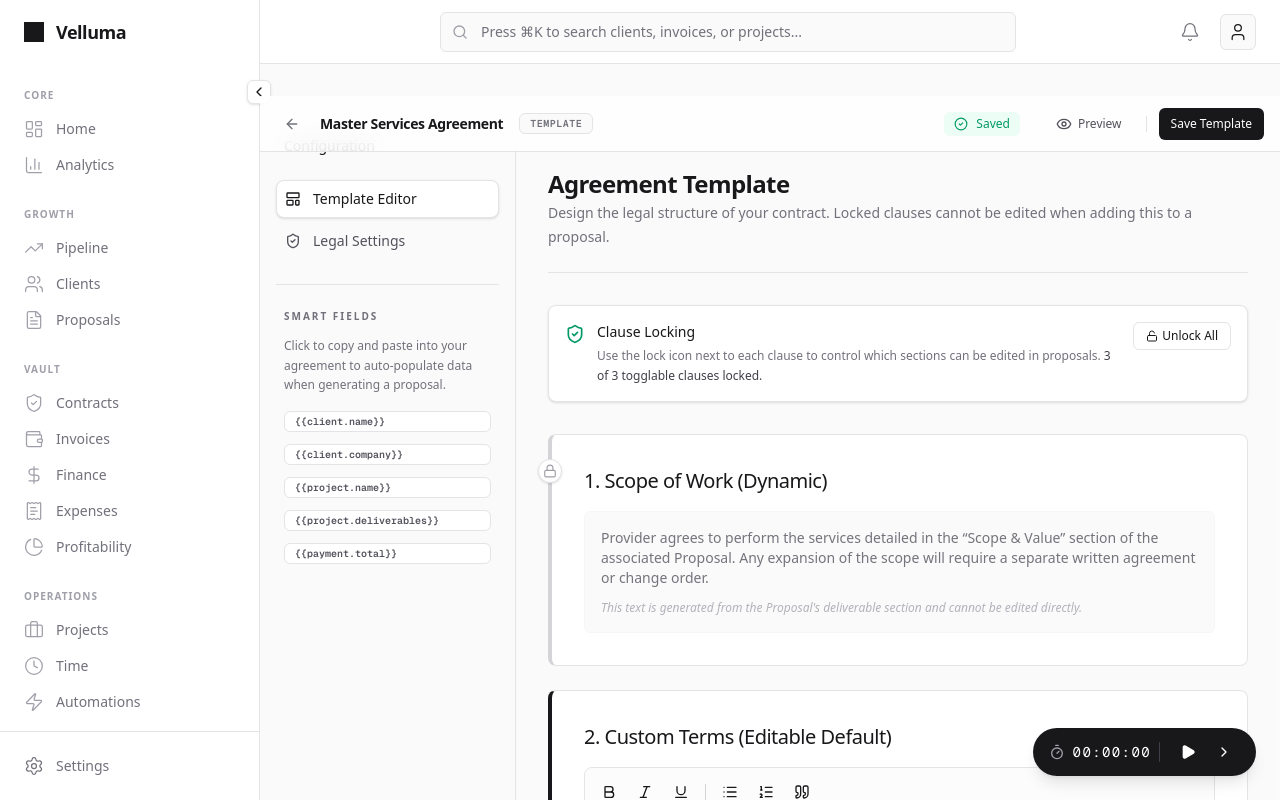
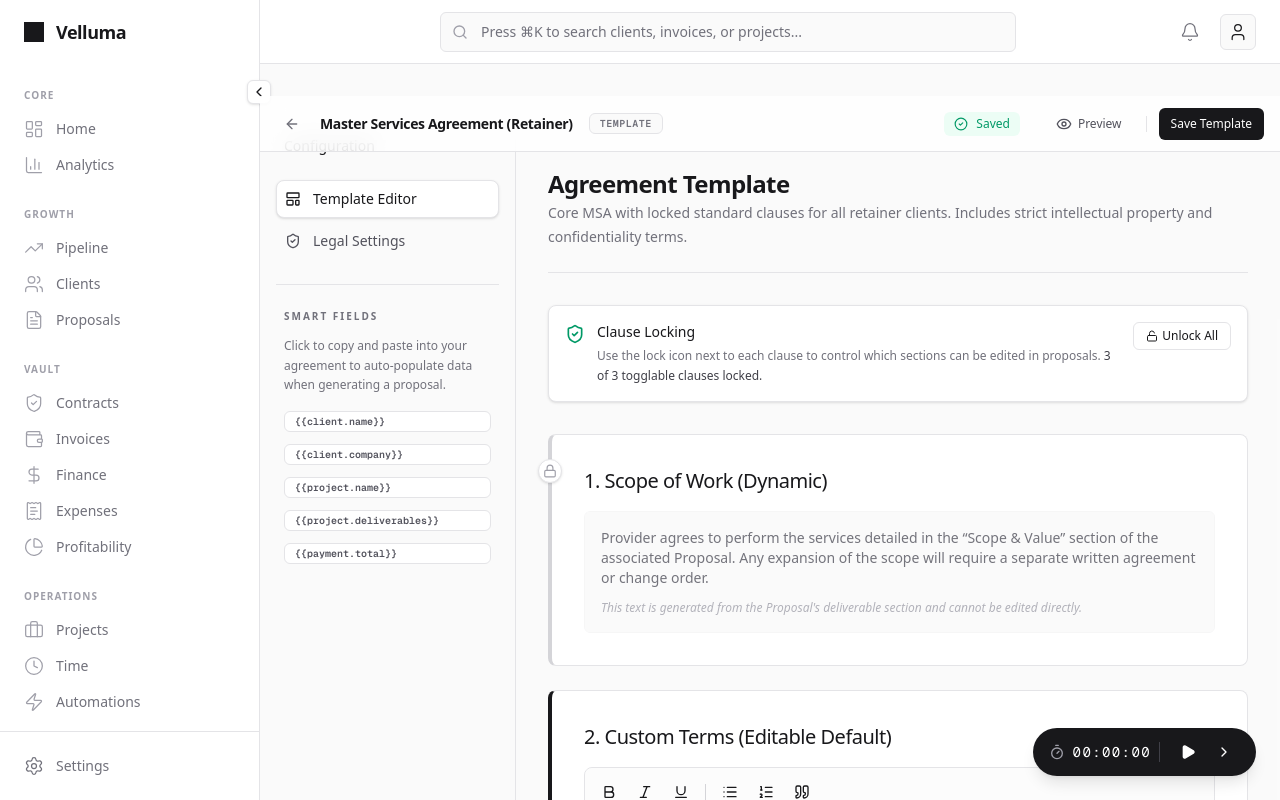
Before and after one commit to NajibOladosu/Velluma, a Next.js app in the folder apps/web/: page /contracts/t1 in a window 1280 px wide. Built offline with nearby package versions, Linux system fonts and the light colour scheme.

Commit message:
feat: Centralize contract data and types into a shared utility file and dynamically load contract details on the builder page.

```diff
--- a/apps/web/src/app/(dashboard)/contracts/[id]/page.tsx
+++ b/apps/web/src/app/(dashboard)/contracts/[id]/page.tsx
@@ -1,6 +1,7 @@
 "use client";
 
 import * as React from "react";
+import { useParams } from "next/navigation";
 import Link from "next/link";
 import { H2, H3, Muted } from "@/components/ui/typography";
 import { Surface } from "@/components/ui/surface";
@@ -9,6 +10,11 @@ import { Button } from "@/components/ui/button";
 import { Separator } from "@/components/ui/separator";
 import { cn } from "@/lib/utils";
 import { MinimalEditor } from "@/components/editor/editor";
+import {
+  resolveContractName,
+  resolveContractDescription,
+  isTemplateId,
+} from "@/lib/data/contracts";
 import {
   ArrowLeft,
   Eye,
@@ -177,11 +183,16 @@ function ClauseBlock({
    PAGE COMPONENT
    ═══════════════════════════════════════════════════════ */
 
-export default function ContractBuilderPage({
-  params,
-}: {
-  params: { id: string };
-}) {
+export default function ContractBuilderPage() {
+  const params = useParams();
+  const id = (params?.id as string) ?? "";
+
+  // Resolve name and meta from the shared data layer
+  const contractName        = resolveContractName(id);
+  const contractDescription = resolveContractDescription(id);
+  const isTemplate          = isTemplateId(id);
+  const badgeLabel          = isTemplate ? "Template" : "Active Contract";
+
   const [activeTab, setActiveTab] = React.useState<EditorTab>("editor");
 
   // Per-clause lock state — Set of locked clause IDs.
@@ -252,10 +263,10 @@ export default function ContractBuilderPage({
           </Button>
           <div className="flex items-center gap-2">
             <span className="text-sm font-semibold tracking-tight text-zinc-900">
-              Master Services Agreement
+              {contractName}
             </span>
             <Badge variant="outline" className="ml-2 font-mono text-[10px] uppercase tracking-wider text-zinc-500 bg-zinc-50">
-              Template
+              {badgeLabel}
             </Badge>
           </div>
         </div>
@@ -348,7 +359,9 @@ export default function ContractBuilderPage({
                 <div className="mb-8 border-b border-zinc-200 pb-6">
                   <H2>Agreement Template</H2>
                   <Muted className="mt-1 text-sm">
-                    Design the legal structure of your contract. Locked clauses cannot be edited when adding this to a proposal.
+                    {contractDescription
+                      ? contractDescription
+                      : "Design the legal structure of your contract. Locked clauses cannot be edited when adding this to a proposal."}
                   </Muted>
                 </div>
 
@@ -450,7 +463,7 @@ export default function ContractBuilderPage({
                       <input
                         type="text"
                         className="w-full flex h-10 rounded-md border border-zinc-200 bg-white px-3 py-2 text-sm ring-offset-white focus-visible:outline-none focus-visible:ring-2 focus-visible:ring-zinc-900 focus-visible:ring-offset-2"
-                        defaultValue="Master Services Agreement"
+                        defaultValue={contractName}
                       />
                     </div>
                     <div className="space-y-2">
@@ -459,7 +472,7 @@ export default function ContractBuilderPage({
                       </label>
                       <textarea
                         className="w-full flex rounded-md border border-zinc-200 bg-white px-3 py-2 text-sm ring-offset-white focus-visible:outline-none focus-visible:ring-2 focus-visible:ring-zinc-900 focus-visible:ring-offset-2 min-h-[100px]"
-                        defaultValue="Standard MSA for new clients. Includes generic IP assignment and net-30 terms."
+                        defaultValue={contractDescription || ""}
                       />
                     </div>
                   </div>
--- a/apps/web/src/app/(dashboard)/contracts/page.tsx
+++ b/apps/web/src/app/(dashboard)/contracts/page.tsx
@@ -9,6 +9,13 @@ import { Input } from "@/components/ui/input";
 import { Separator } from "@/components/ui/separator";
 import { cn } from "@/lib/utils";
 import Link from "next/link";
+import {
+  type ContractStatus,
+  type Contract,
+  type ContractTemplate,
+  contractsData,
+  templatesData,
+} from "@/lib/data/contracts";
 import {
   Plus,
   Search,
@@ -27,145 +34,10 @@ import {
   Lock,
 } from "lucide-react";
 
-/* ═══════════════════════════════════════════════════════
-   TYPES
-   ═══════════════════════════════════════════════════════ */
 
 type ViewMode = "active" | "templates";
-type ContractStatus = "draft" | "pending" | "signed" | "expired";
 
-interface Signer {
-  id: string;
-  name: string;
-  role: string;
-  status: "pending" | "signed";
-}
 
-interface Contract {
-  id: string;
-  title: string;
-  client: string;
-  clientId: string;
-  status: ContractStatus;
-  value: string;
-  numericValue: number;
-  createdAt: string;
-  sentAt: string | null;
-  signedAt: string | null;
-  expiresAt: string | null;
-  template: string;
-  signers: Signer[];
-}
-
-interface ContractTemplate {
-  id: string;
-  name: string;
-  description: string;
-  type: "standard" | "custom";
-  lastModified: string;
-  usageCount: number;
-  lockedClauses: number;
-}
-
-/* ═══════════════════════════════════════════════════════
-   MOCK DATA
-   ═══════════════════════════════════════════════════════ */
-
-const templatesData: ContractTemplate[] = [
-  {
-    id: "t1",
-    name: "Master Services Agreement (Retainer)",
-    description: "Core MSA with locked standard clauses for all retainer clients. Includes strict intellectual property and confidentiality terms.",
-    type: "standard",
-    lastModified: "Mar 10, 2026",
-    usageCount: 45,
-    lockedClauses: 8,
-  },
-  {
-    id: "t2",
-    name: "Independent Contractor Agreement",
-    description: "Standard agreement for hiring freelancers or subcontractors.",
-    type: "standard",
-    lastModified: "Feb 15, 2026",
-    usageCount: 18,
-    lockedClauses: 5,
-  },
-  {
-    id: "t3",
-    name: "Web Development SOW",
-    description: "Statement of work template specific to web engineering projects. Editable scope and timeline.",
-    type: "custom",
-    lastModified: "Mar 05, 2026",
-    usageCount: 12,
-    lockedClauses: 2,
-  },
-  {
-    id: "t4",
-    name: "Brand Design Agreement",
-    description: "Contract template for brand identity and strategy projects. Flexible licensing terms.",
-    type: "custom",
-    lastModified: "Feb 28, 2026",
-    usageCount: 28,
-    lockedClauses: 0,
-  },
-];
-
-const contractsData: Contract[] = [
-  {
-    id: "1",
-    title: "Master Services Agreement",
-    client: "Acme Corp",
-    clientId: "1",
-    status: "signed",
-    value: "$12,500",
-    numericValue: 12500,
-    createdAt: "Feb 28, 2026",
-    sentAt: "Mar 01, 2026",
-    signedAt: "Mar 03, 2026",
-    expiresAt: null,
-    template: "Standard MSA",
-    signers: [
-      { id: "s1", name: "David Kim", role: "Client", status: "signed" },
-      { id: "s2", name: "Sarah Connor", role: "Freelancer", status: "signed" },
-    ],
-  },
-  {
-    id: "2",
-    title: "Brand Identity Contract",
-    client: "Vesper AI",
-    clientId: "3",
-    status: "pending",
-    value: "$8,500",
-    numericValue: 8500,
-    createdAt: "Mar 05, 2026",
-    sentAt: "Mar 06, 2026",
-    signedAt: null,
-    expiresAt: null,
-    template: "Brand Design Agreement",
-    signers: [
-      { id: "s3", name: "Lena Ray", role: "Client", status: "pending" },
-      { id: "s2", name: "Sarah Connor", role: "Freelancer", status: "signed" },
-    ],
-  },
-  {
-    id: "3",
-    title: "Mobile App Subcontractor",
-    client: "Orbit Systems",
-    clientId: "4",
-    status: "draft",
-    value: "$18,000",
-    numericValue: 18000,
-    createdAt: "Mar 10, 2026",
-    sentAt: null,
-    signedAt: null,
-    expiresAt: null,
-    template: "Independent Contractor",
-    signers: [
-      { id: "s6", name: "James Holden", role: "Client", status: "pending" },
-      { id: "s2", name: "Sarah Connor", role: "Freelancer", status: "pending" },
-    ],
-  },
-];
 
 const statusTabs: { key: ContractStatus | "all"; label: string }[] = [
   { key: "all", label: "All" },
--- /dev/null
+++ b/apps/web/src/lib/data/contracts.ts
@@ -0,0 +1,172 @@
+/* ═══════════════════════════════════════════════════════
+   Shared contracts data — single source of truth
+   Used by both contracts/page.tsx (list) and
+   contracts/[id]/page.tsx (detail builder).
+   ═══════════════════════════════════════════════════════ */
+
+export type ContractStatus = "draft" | "pending" | "signed" | "expired";
+
+export interface Signer {
+  id: string;
+  name: string;
+  role: string;
+  status: "pending" | "signed";
+}
+
+export interface Contract {
+  id: string;
+  title: string;
+  client: string;
+  clientId: string;
+  status: ContractStatus;
+  value: string;
+  numericValue: number;
+  createdAt: string;
+  sentAt: string | null;
+  signedAt: string | null;
+  expiresAt: string | null;
+  template: string;
+  description?: string;
+  signers: Signer[];
+}
+
+export interface ContractTemplate {
+  id: string;
+  name: string;
+  description: string;
+  type: "standard" | "custom";
+  lastModified: string;
+  usageCount: number;
+  lockedClauses: number;
+}
+
+/* ─── Templates ─────────────────────────────────────── */
+
+export const templatesData: ContractTemplate[] = [
+  {
+    id: "t1",
+    name: "Master Services Agreement (Retainer)",
+    description:
+      "Core MSA with locked standard clauses for all retainer clients. Includes strict intellectual property and confidentiality terms.",
+    type: "standard",
+    lastModified: "Mar 10, 2026",
+    usageCount: 45,
+    lockedClauses: 8,
+  },
+  {
+    id: "t2",
+    name: "Independent Contractor Agreement",
+    description: "Standard agreement for hiring freelancers or subcontractors.",
+    type: "standard",
+    lastModified: "Feb 15, 2026",
+    usageCount: 18,
+    lockedClauses: 5,
+  },
+  {
+    id: "t3",
+    name: "Web Development SOW",
+    description:
+      "Statement of work template specific to web engineering projects. Editable scope and timeline.",
+    type: "custom",
+    lastModified: "Mar 05, 2026",
+    usageCount: 12,
+    lockedClauses: 2,
+  },
+  {
+    id: "t4",
+    name: "Brand Design Agreement",
+    description:
+      "Contract template for brand identity and strategy projects. Flexible licensing terms.",
+    type: "custom",
+    lastModified: "Feb 28, 2026",
+    usageCount: 28,
+    lockedClauses: 0,
+  },
+];
+
+/* ─── Active Contracts ──────────────────────────────── */
+
+export const contractsData: Contract[] = [
+  {
+    id: "1",
+    title: "Master Services Agreement",
+    client: "Acme Corp",
+    clientId: "1",
+    status: "signed",
+    value: "$12,500",
+    numericValue: 12500,
+    createdAt: "Feb 28, 2026",
+    sentAt: "Mar 01, 2026",
+    signedAt: "Mar 03, 2026",
+    expiresAt: null,
+    template: "Standard MSA",
+    description: "Full-scope retainer for Acme Corp. Immutable scope and IP assignment clauses.",
+    signers: [
+      { id: "s1", name: "David Kim",     role: "Client",     status: "signed" },
+      { id: "s2", name: "Sarah Connor",  role: "Freelancer", status: "signed" },
+    ],
+  },
+  {
+    id: "2",
+    title: "Brand Identity Contract",
+    client: "Vesper AI",
+    clientId: "3",
+    status: "pending",
+    value: "$8,500",
+    numericValue: 8500,
+    createdAt: "Mar 05, 2026",
+    sentAt: "Mar 06, 2026",
+    signedAt: null,
+    expiresAt: null,
+    template: "Brand Design Agreement",
+    description: "Brand identity project for Vesper AI — pending client counter-signature.",
+    signers: [
+      { id: "s3", name: "Lena Ray",      role: "Client",     status: "pending" },
+      { id: "s2", name: "Sarah Connor",  role: "Freelancer", status: "signed"  },
+    ],
+  },
+  {
+    id: "3",
+    title: "Mobile App Subcontractor",
+    client: "Orbit Systems",
+    clientId: "4",
+    status: "draft",
+    value: "$18,000",
+    numericValue: 18000,
+    createdAt: "Mar 10, 2026",
+    sentAt: null,
+    signedAt: null,
+    expiresAt: null,
+    template: "Independent Contractor",
+    description: "Draft subcontractor agreement for the Orbit Systems mobile project.",
+    signers: [
+      { id: "s6", name: "James Holden",  role: "Client",     status: "pending" },
+      { id: "s2", name: "Sarah Connor",  role: "Freelancer", status: "pending" },
+    ],
+  },
+];
+
+/* ─── Lookup helpers ────────────────────────────────── */
+
+/** Returns the display name for a given contract OR template ID. */
+export function resolveContractName(id: string): string {
+  const contract = contractsData.find((c) => c.id === id);
+  if (contract) return contract.title;
+  const template = templatesData.find((t) => t.id === id);
+  if (template) return template.name;
+  return "Untitled Contract";
+}
+
+/** Returns the description for a given contract OR template ID. */
+export function resolveContractDescription(id: string): string {
+  const contract = contractsData.find((c) => c.id === id);
+  if (contract) return contract.description ?? "";
+  const template = templatesData.find((t) => t.id === id);
+  if (template) return template.description;
+  return "";
+}
+
+/** Returns true if the id belongs to a template (vs an active contract). */
+export function isTemplateId(id: string): boolean {
+  return templatesData.some((t) => t.id === id);
+}
```
